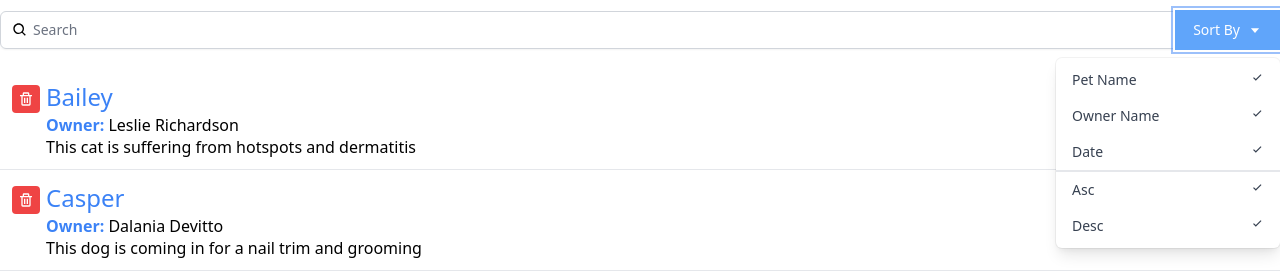
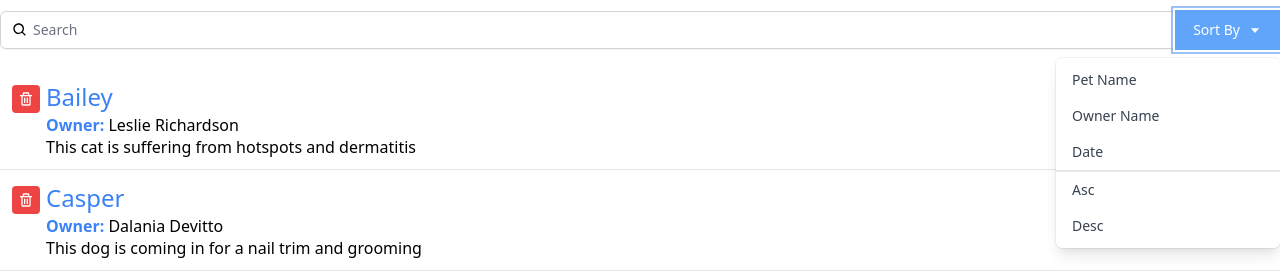
Before and after one commit to leeton1412/reactinterface, a React (Create React App) app: page / in a window 1280 px wide. Both pictures are taken after a click on the button "Sort By". Shown: the part 161-441 px from the top of the page. Built offline with nearby package versions, Linux system fonts and the light colour scheme.

Commit message:
add sorted functionality

```diff
--- a/src/components/Search.js
+++ b/src/components/Search.js
@@ -2,7 +2,7 @@
 import { useState } from "react"
 
 // Dropdown Links Needs To Be Called After Button In Search.
-const DropDown = ({toggle}) => {
+const DropDown = ({toggle, sortBy, onSortByChange, orderBy, onOrderByChange}) => {
     if (!toggle) {
         return null;
     }
@@ -12,26 +12,31 @@
         <div className="py-1" role="menu" aria-orientation="vertical" aria-labelledby="options-menu">
           <div
             className="px-4 py-2 text-sm text-gray-700 hover:bg-gray-100 hover:text-gray-900 flex justify-between cursor-pointer"
-            role="menuitem">Pet Name <BiCheck /></div>
+            onClick={() => onSortByChange('petName')}
+            role="menuitem">Pet Name {(sortBy === 'petName') && <BiCheck />}</div>
           <div
             className="px-4 py-2 text-sm text-gray-700 hover:bg-gray-100 hover:text-gray-900 flex justify-between cursor-pointer"
-            role="menuitem">Owner Name  <BiCheck /></div>
+            onClick={() => onSortByChange('ownerName')}
+            role="menuitem">Owner Name  {(sortBy === 'ownerName') && <BiCheck />}</div>
           <div
             className="px-4 py-2 text-sm text-gray-700 hover:bg-gray-100 hover:text-gray-900 flex justify-between cursor-pointer"
-            role="menuitem">Date <BiCheck /></div>
+            onClick={() => onSortByChange('aptDate')}
+            role="menuitem">Date {(sortBy === 'aptDate') && <BiCheck />}</div>
           <div
             className="px-4 py-2 text-sm text-gray-700 hover:bg-gray-100 hover:text-gray-900 flex justify-between cursor-pointer border-gray-1 border-t-2"
-            role="menuitem">Asc <BiCheck /></div>
+            onClick={() => onOrderByChange('asc')}
+            role="menuitem">Asc {(orderBy === 'asc') && <BiCheck />}</div>
           <div
             className="px-4 py-2 text-sm text-gray-700 hover:bg-gray-100 hover:text-gray-900 flex justify-between cursor-pointer"
-            role="menuitem">Desc <BiCheck /></div>
+            onClick={() => onOrderByChange('desc')}
+            role="menuitem">Desc {(orderBy === 'desc') && <BiCheck />}</div>
         </div>
       </div>
     )
 }
 
 // Search Component
-const Search = ({query, onQueryChange}) => {
+const Search = ({query, onQueryChange, sortBy, onSortByChange, orderBy, onOrderByChange}) => {
     let [toggleSort, setToggleSort] = useState(false);
     return ( // Return The Following HTML //
         <div className="py-5">
@@ -49,7 +54,11 @@
                 className="justify-center px-4 py-2 bg-blue-400 border-2 border-blue-400 text-sm text-white hover:bg-blue-700 focus:outline-none focus:ring-2 focus:ring-offset-2 flex items-center" id="options-menu" aria-haspopup="true" aria-expanded="true">
                 Sort By <BiCaretDown className="ml-2" />
               </button>
-              <DropDown toggle={toggleSort} />
+              <DropDown toggle={toggleSort}
+              sortBy={sortBy}
+              onSortByChange={mysort => onSortByChange(mysort)}
+              orderBy={orderBy}
+              onOrderByChange={mysort => onOrderByChange(mysort)}  />
             </div>
           </div>
         </div>
```
